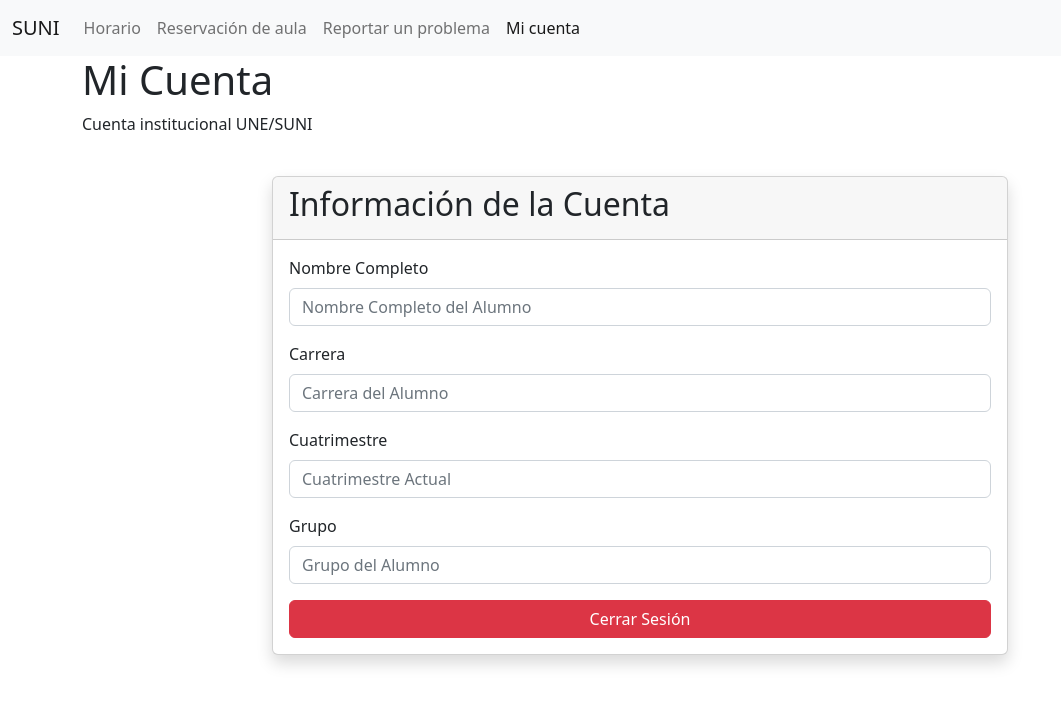
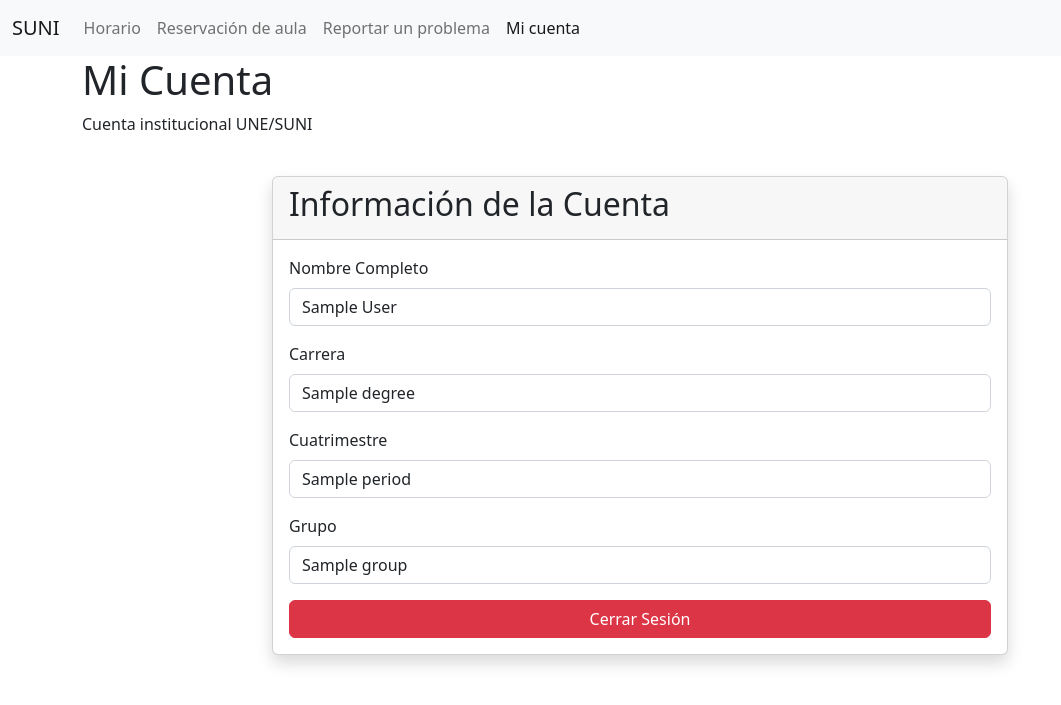
Before and after one commit to Sifnts/suni-0.4, a Flask app: template templates/account.html in a window 1280 px wide. Shown: the top 705 px of the page, without its empty margins (0-1061 px from the left). Run offline with Flask 3, Linux system fonts and the light colour scheme; the template is opened without the code that fills it: most values are stand-ins (such as "Sample title", 1, 10 or a date in 2020); parts of the project's set-up code (start-up, migrations or seed data) failed here and were passed over.

Commit message:
Rest of the features

```diff
--- a/app.py
+++ b/app.py
@@ -67,32 +67,55 @@ def index():
 def account():
     if 'student_id' not in session:
         return redirect(url_for('login'))
-    # Here you would fetch account details based on the student_id in the session
-    # ... (fetch account details logic) ...
-    return render_template('account.html')  # Replace with actual data fetched
+    conn = get_db_connection()
+    student_details = conn.execute('SELECT * FROM students WHERE StudentID = ?', (session['student_id'],)).fetchone()
+    degree_details = conn.execute('SELECT DegreeName FROM degrees WHERE DegreeID = ?', (student_details['DegreeID'],)).fetchone()
+    group_details = conn.execute('SELECT GroupName, Period FROM groups WHERE GroupID = ?', (student_details['GroupID'],)).fetchone()
+    conn.close()
+    return render_template('account.html', student=student_details, degree=degree_details, group=group_details)
+
 
 # Reports Page
 @app.route('/reports', methods=['GET', 'POST'])
 def reports():
     if 'student_id' not in session:
         return redirect(url_for('login'))
-    # Handle form submission
     if request.method == 'POST':
-        # Here you would process the submitted report
-        # ... (process submitted report logic) ...
-        return redirect(url_for('reports_success'))  # Redirect to a success page or back to form with a success message
-    return render_template('reports.html')  # Show the reports form
+        classroom_id = request.form['classroom']
+        incident_date = request.form['incidentDate']
+        description = request.form['description']
+        conn = get_db_connection()
+        conn.execute('INSERT INTO incident_reports (ClassroomID, ReportedBy, IncidentDate, Description) VALUES (?, ?, ?, ?)',
+                     (classroom_id, session['student_id'], incident_date, description))
+        conn.commit()
+        conn.close()
+        return redirect(url_for('index'))  # Or redirect to a 'success' page if you have one
+    return render_template('reports.html')
 
-# Reservation Page
+
 @app.route('/reservation', methods=['GET', 'POST'])
 def reservation():
     if 'student_id' not in session:
         return redirect(url_for('login'))
     if request.method == 'POST':
-        # Process reservation here
-        # ... (reservation handling logic) ...
-        return redirect(url_for('reservation_success'))  # Redirect after handling reservation
-    return render_template('reservation.html')  # Show reservation form
+        classroom_id = request.form['classroom']
+        date = request.form['date']
+        start_time = request.form['startTime']
+        end_time = request.form['endTime']  # You will need to add an input for 'endTime' in the form
+        description = request.form['description']  # Make sure 'description' is for reservation purpose
+        group_id = session['group_id']
+        conn = get_db_connection()
+        conn.execute('INSERT INTO reservations (ClassroomID, GroupID, StartTime, EndTime, Date) VALUES (?, ?, ?, ?, ?)',
+                     (classroom_id, group_id, start_time, end_time, date))
+        conn.commit()
+        conn.close()
+        return redirect(url_for('index'))  # Or redirect to a 'success' page if you have one
+    # Fetch available classrooms for selection in the form
+    conn = get_db_connection()
+    classrooms = conn.execute('SELECT * FROM classrooms').fetchall()
+    conn.close()
+    return render_template('reservation.html', classrooms=classrooms)
+
 
 # Main block to run the app
 if __name__ == '__main__':
--- a/templates/account.html
+++ b/templates/account.html
@@ -43,20 +43,16 @@
                             <!-- Displaying user information with readonly inputs -->
                             <div class="mb-3">
                                 <label for="fullName" class="form-label">Nombre Completo</label>
-                                <input type="text" class="form-control" id="fullName" placeholder="Nombre Completo del Alumno" readonly>
-                            </div>
+                                <input type="text" class="form-control" id="fullName" value="{{ student.FullName }}" readonly>                            </div>
                             <div class="mb-3">
                                 <label for="major" class="form-label">Carrera</label>
-                                <input type="text" class="form-control" id="major" placeholder="Carrera del Alumno" readonly>
-                            </div>
+                                <input type="text" class="form-control" id="major" value="{{ degree.DegreeName }}" readonly>                            </div>
                             <div class="mb-3">
                                 <label for="semester" class="form-label">Cuatrimestre</label>
-                                <input type="text" class="form-control" id="semester" placeholder="Cuatrimestre Actual" readonly>
-                            </div>
+                                <input type="text" class="form-control" id="semester" value="{{ group.Period }}" readonly>                            </div>
                             <div class="mb-3">
                                 <label for="group" class="form-label">Grupo</label>
-                                <input type="text" class="form-control" id="group" placeholder="Grupo del Alumno" readonly>
-                            </div>
+                                <input type="text" class="form-control" id="group" value="{{ group.GroupName }}" readonly>                            </div>
                             <!-- Logout button -->
                             <div class="d-grid gap-2">
                                 <button type="button" class="btn btn-danger" onclick="location.href='login.html'">Cerrar Sesión</button>
--- a/templates/reports.html
+++ b/templates/reports.html
@@ -37,7 +37,7 @@
                 <div class="col-md-8">
                     <div class="card shadow">
                         <div class="card-body">
-                            <form>
+                            <form method="post" action="{{ url_for('reports') }}">
                                 <h2>Reporte de Problemas en Salones</h2>
                                 <div class="mb-3">
                                     <label for="classroom" class="form-label">Salón</label>
```
Also changed, not shown: templates/reservation.html (+19 -5 lines), university_schedule.db.
